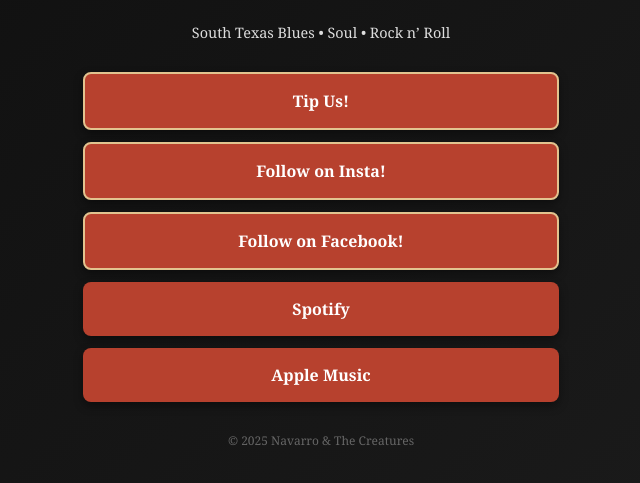
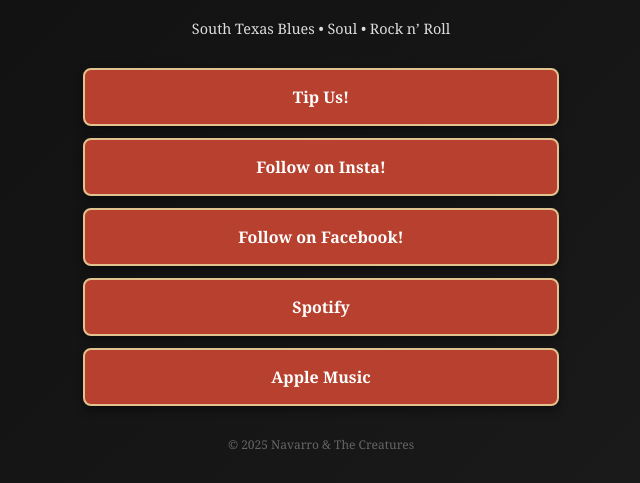
Before and after one commit to DNvrro/DNvrro.github.io-band-links, a plain HTML site: page index.html in a window 1280 px wide. Shown: the part 317-800 px from the top of the page, without its empty margins (319-959 px from the left). Drawn offline with Linux system fonts and the light colour scheme.

Commit message:
Update index.html
added css to new buttons

```diff
--- a/index.html
+++ b/index.html
@@ -145,8 +145,8 @@
        <a class="featured" href="https://cash.app/$DanieNavarro" target="_blank">Tip Us!</a>
       <a class="featured" href="https://www.instagram.com/navarroandthecreatures/" target="_blank">Follow on Insta!</a>
        <a class="featured" href="https://www.facebook.com/NavarroAndTheCreatures/" target="_blank">Follow on Facebook!</a>
-      <a href="https://open.spotify.com/artist/3PdPN8XFTTPIgDceXFuPUk" target="_blank">Spotify</a>
-      <a href="https://music.apple.com/us/artist/navarro-the-creatures/1837816991" target="_blank">Apple Music</a>
+      <a class="featured" href="https://open.spotify.com/artist/3PdPN8XFTTPIgDceXFuPUk" target="_blank">Spotify</a>
+      <a class="featured" href="https://music.apple.com/us/artist/navarro-the-creatures/1837816991" target="_blank">Apple Music</a>
       <!-- <a href="https://youtube.com/your-link" target="_blank">YouTube</a> -->
 
     </div>
```
